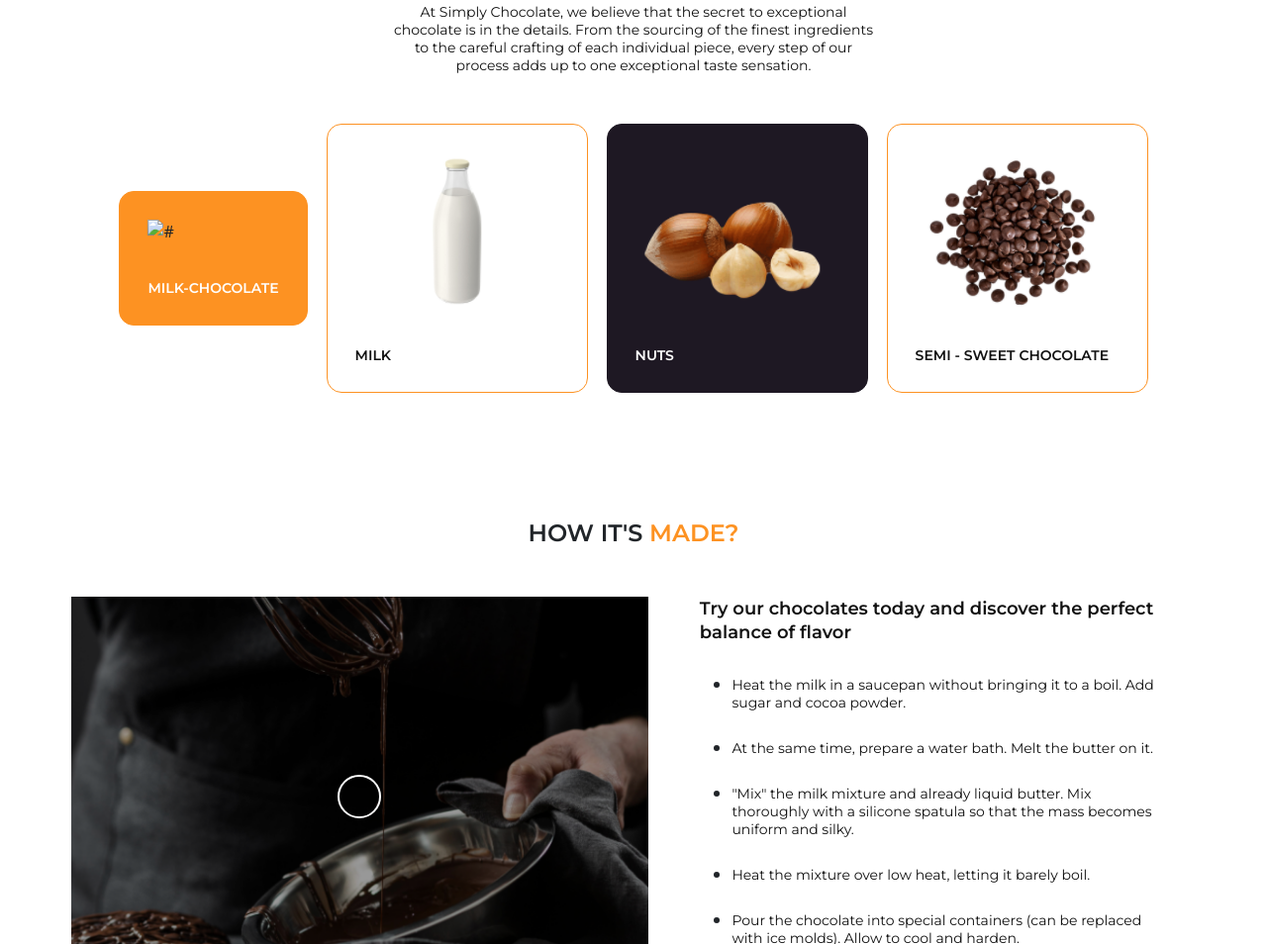
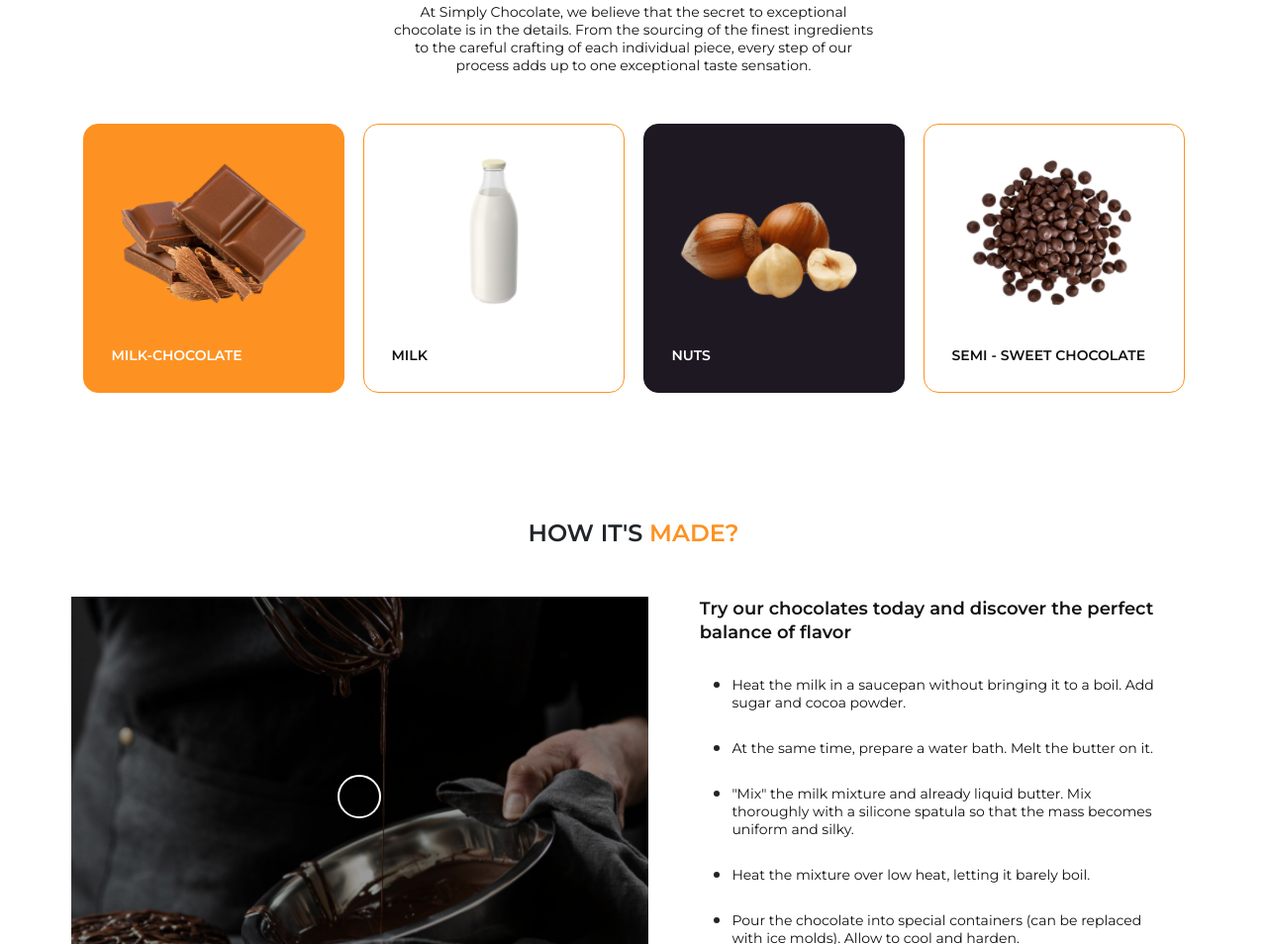
Before and after one commit to PasMyk/Simply-Chocolate-main, a plain HTML site: page index.html in a window 1280 px wide. Shown: the part 1310-2264 px from the top of the page at 99% size. Drawn offline with nearby package versions, Linux system fonts and the light colour scheme.

Commit message:
Deploying to gh-pages from @ PasMyk/Simply-Chocolate-main@d2308c283b6ab9904dceb3642b655993d3b9d45e 🚀

```diff
--- a/index.html
+++ b/index.html
@@ -158,7 +158,7 @@
         <li class="ingredient-item ingredient-item-color-3 number-1">
           <div class="ingredient-desc-main">
             <img
-              src="../assets/chocolate-desktop.png"
+              src="/Simply-Chocolate-main/assets/chocolate-desktop-CJIaTu48.png"
               alt="#"
               class="ingredient-image"
             />
```
Also changed, not shown: assets/chocolate-desktop-CJIaTu48.png (added).
